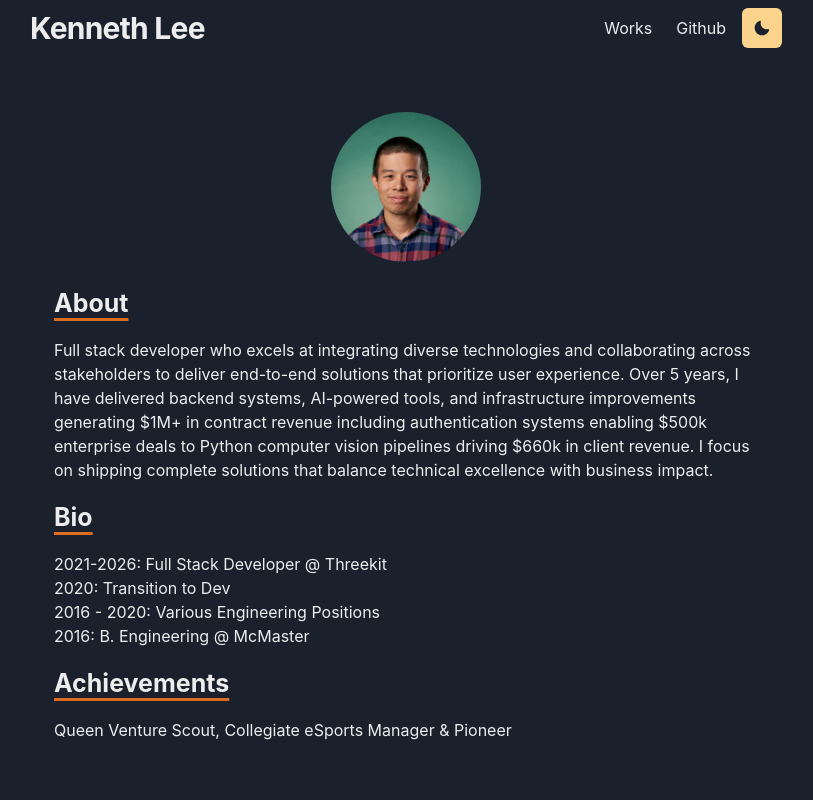
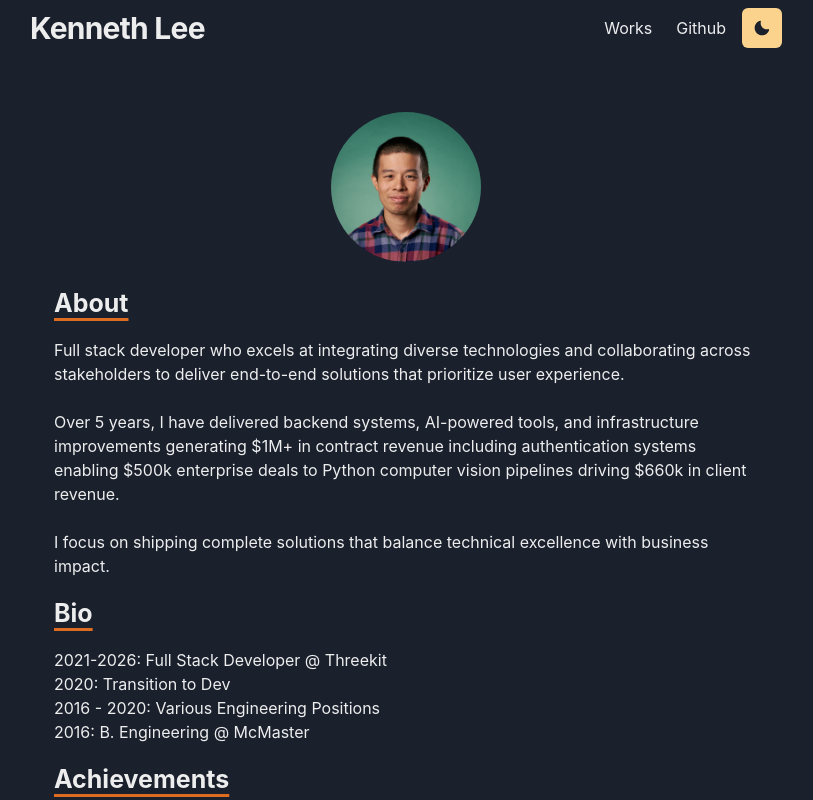
Before and after one commit to Leeoku/nextfolio, a Next.js app: page / in a window 1280 px wide. Shown: the whole page, without its empty margins (234-1047 px from the left). Built offline with nearby package versions, Linux system fonts and the light colour scheme.

Commit message:
chore: add linebreak

```diff
--- a/pages/index.tsx
+++ b/pages/index.tsx
@@ -35,14 +35,16 @@ const Home: NextPage = () => {
       <Section delay={0.2}>
         <Heading variant="section-title">About</Heading>
         <Box>
-          <Text textStyle="h1" word-wrap="break-word">
+          <Text textStyle="h1" word-wrap="break-word" whiteSpace="pre-line">
             Full stack developer who excels at integrating diverse technologies and collaborating across stakeholders to deliver end-to-end solutions that prioritize user experience.
-
+            <br/>
+            <br/>
             Over 5 years, I have delivered backend systems, AI-powered tools, and infrastructure
             improvements generating $1M+ in contract revenue including authentication systems
             enabling $500k enterprise deals to Python computer vision pipelines driving $660k in
             client revenue.
-
+            <br/>
+            <br/>
             I focus on shipping complete solutions that balance technical excellence with business impact.
           </Text>
         </Box>
```
